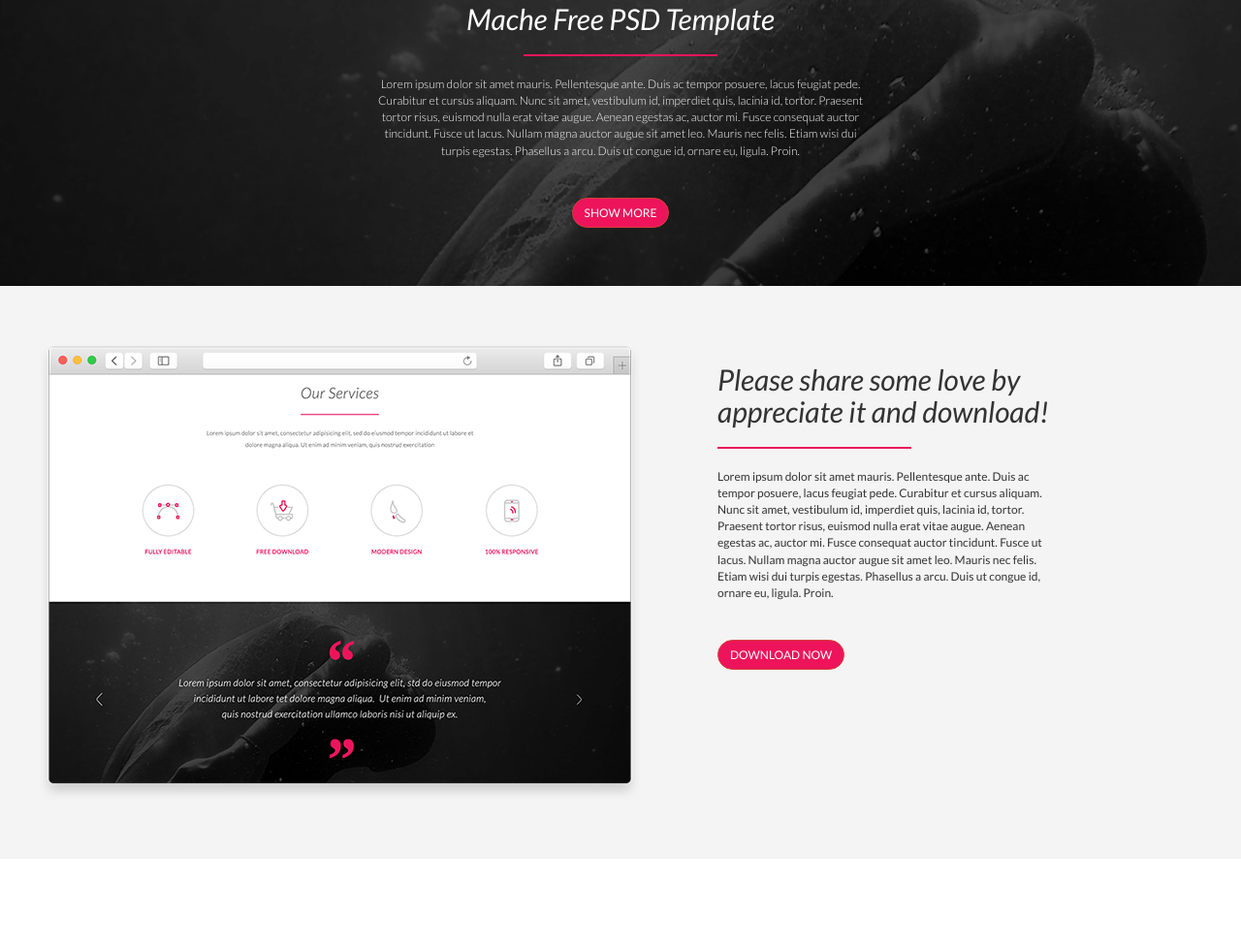
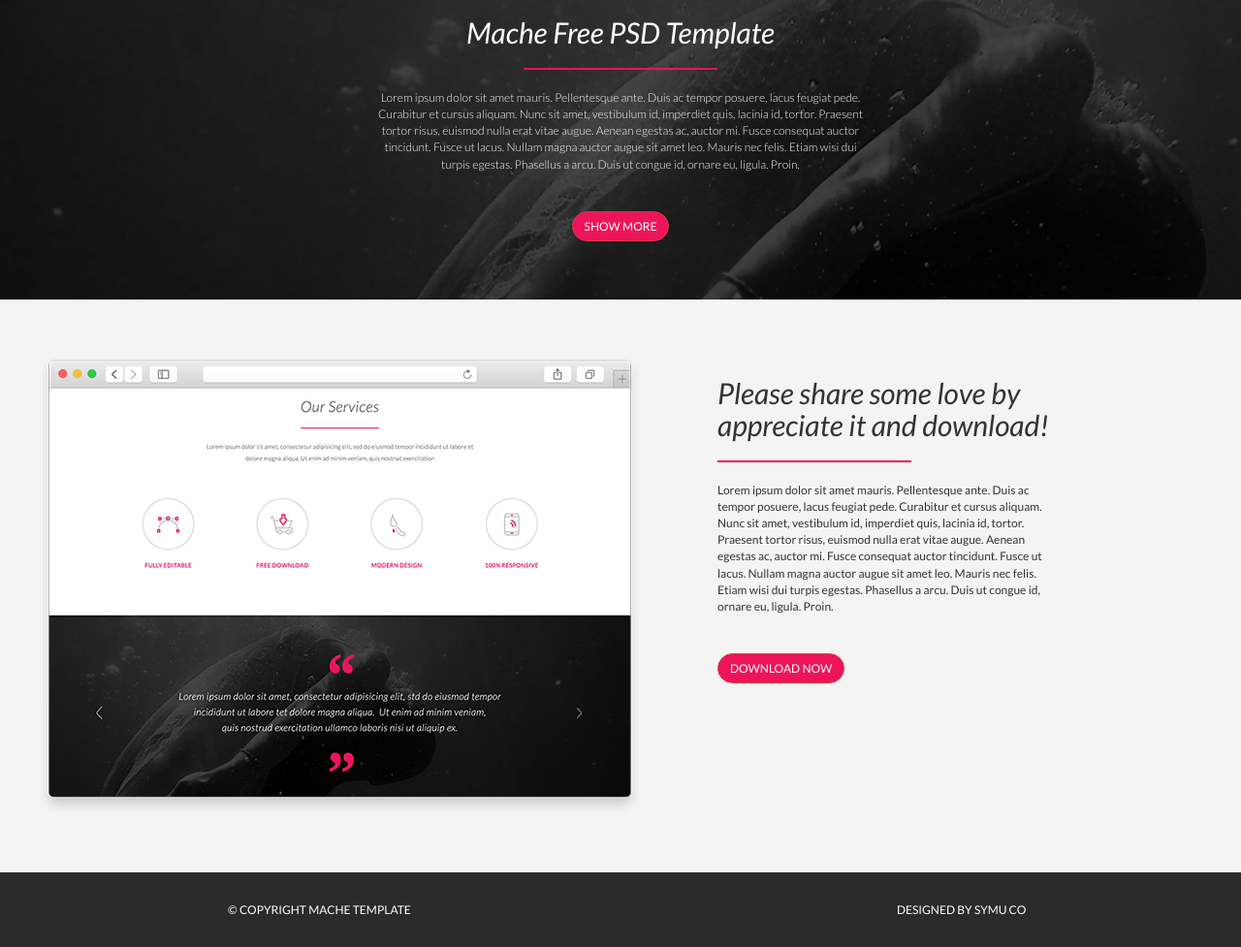
Before and after one commit to annaperkowska/zadanie-3-4, a website: page index.html in a window 1280 px wide. Shown: the part 3950-4927 px from the top of the page at 97% size. Before the commit the page ends 4836 px from the top, so only its background shows below. Drawn offline with nearby package versions, Linux system fonts and the light colour scheme.

Commit message:
Change files

```diff
--- a/index.html
+++ b/index.html
@@ -384,6 +384,12 @@
 		</div>
 	</div>
 </section>
+<section class="footer">
+	<div class="row">
+		<p class="copyright uppercase">&copy; copyright mache template</p>
+		<p class="designed-by uppercase">designed by symu<span>.</span>co</p>
+	</div>
+</section>
 
 
 	<script src="https://ajax.googleapis.com/ajax/libs/jquery/3.2.1/jquery.min.js"></script>
--- a/sass/style.scss
+++ b/sass/style.scss
@@ -439,3 +439,34 @@ url("../images/hero.png");
 .download-button button:hover {
 	background: #cc124f;
 }
+.footer {
+	background: #2b2b2b;
+}
+.footer .row {
+	display: flex;
+}
+.footer p {
+	flex: 1;
+	justify-content: center;
+	color: #FFF;
+	font-size: 12px;
+	margin: 30px;
+	padding-left: 220px;
+}
+.footer span {
+	color: #ed145b;
+}
+.footer .designed-by {
+	margin-left: 100px;
+}
+
+@media (max-width: 767px){
+	.container {
+		width: 80%;
+	}
+}
+/*
+@media(min-width: 768px) and (max-width: 991px)
+@media(min-width: 992px) and (max-width: 1199px)
+@media(min-width: 1200px)
+*/
```
Also changed, not shown: css/style.css, 1 other file.
